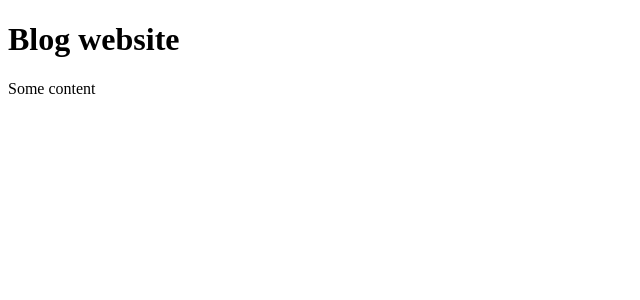
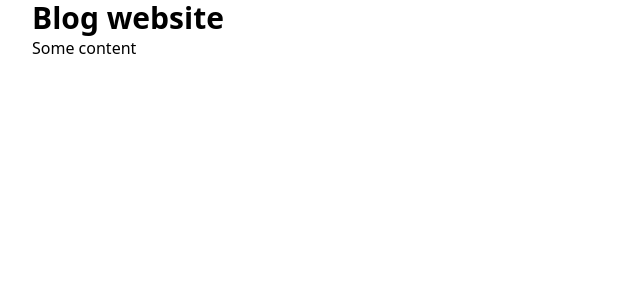
Before and after one commit to mansi104-ai/blog_web, a Next.js app in the folder blog/: page / in a window 1280 px wide. Shown: the top 300 px of the page, without its empty margins (0-640 px from the left). Built offline with nearby package versions, Linux system fonts and the light colour scheme.

Commit message:
theme and customization problem solved

```diff
--- a/blog/sanity.config.ts
+++ b/blog/sanity.config.ts
@@ -10,8 +10,8 @@ import {structureTool} from 'sanity/structure'
 import {apiVersion, dataset, projectId} from './sanity/env'
 import {schema} from './schema'
 import { myTheme } from './theme'
-import StudioNavBar from './components/StudioNavBar'
-import Logo from './components/Logo'
+import StudioNavBar from './src/app/components/StudioNavBar'
+import Logo from './src/app/components/Logo'
 
 
 export default defineConfig({
--- a/blog/components/Logo.tsx
+++ b/blog/src/app/components/Logo.tsx
@@ -4,7 +4,7 @@ import Image from 'next/image';
 function Logo(props:any){
     const{renderDefault, title} = props;
 
-    return(<div>
+    return(<div className='flex items-center space-x-2'>
       <Image
         className = "rounded-full object-cover"
         width = {50}
--- /dev/null
+++ b/blog/src/app/components/StudioNavBar.tsx
@@ -0,0 +1,21 @@
+import Link from "next/link";
+import myTheme from "../../../theme";
+// 'use client'
+import { ArrowUturnLeftIcon } from "@heroicons/react/24/solid";
+
+function StudioNavBar(props: any) {
+  return (
+    <div className="flex items-center justify-between p-5">
+      <Link href="/" className="text-[#F7AB0A] flex items-center">
+        <ArrowUturnLeftIcon
+          className="h-{6} w-{10} text-[#F7AB0A]" // Maintain size and color
+          style={{ fontSize: "1rem" }} // Adjust size using fontSize
+        />
+        Go to Website
+      </Link>
+      <>{props.renderDefault(props)}</>
+    </div>
+  );
+}
+
+export default StudioNavBar;
--- a/blog/src/app/layout.tsx
+++ b/blog/src/app/layout.tsx
@@ -1,5 +1,5 @@
 import React from "react";
-
+import './globals.css';
 
 export default function RootLayout({
   children,
--- a/blog/tailwind.config.ts
+++ b/blog/tailwind.config.ts
@@ -7,7 +7,7 @@ const config: Config = {
     "./src/app/**/*.{js,ts,jsx,tsx,mdx}",
   ],
   theme: {
-      xontainer:{
+      container:{
         center : true,
         padding : {
           DEFAULT : '1rem',
--- /dev/null
+++ b/blog/theme.config.jsx
@@ -0,0 +1,7 @@
+export default {
+    logo: <span>My Nextra Documentation</span>,
+    project: {
+      link: 'https://github.com/shuding/nextra'
+    }
+    // ... other theme options
+  }
```
Also changed, not shown: blog/components/StudioNavBar.tsx (deleted, +0 -18 lines), blog/package.json (+7 -4 lines), 1 other file (tests, documents, lock files or other folders).
